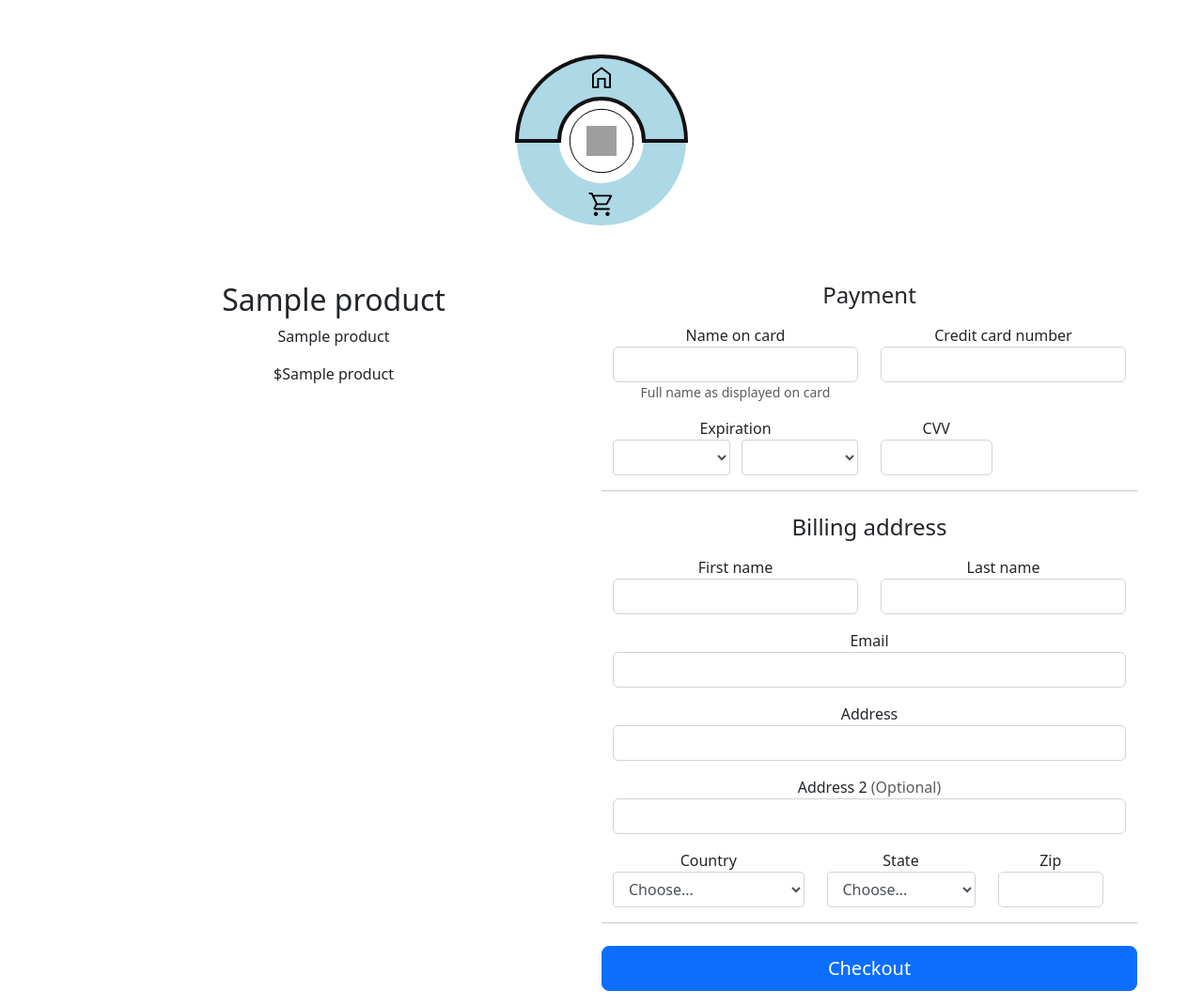
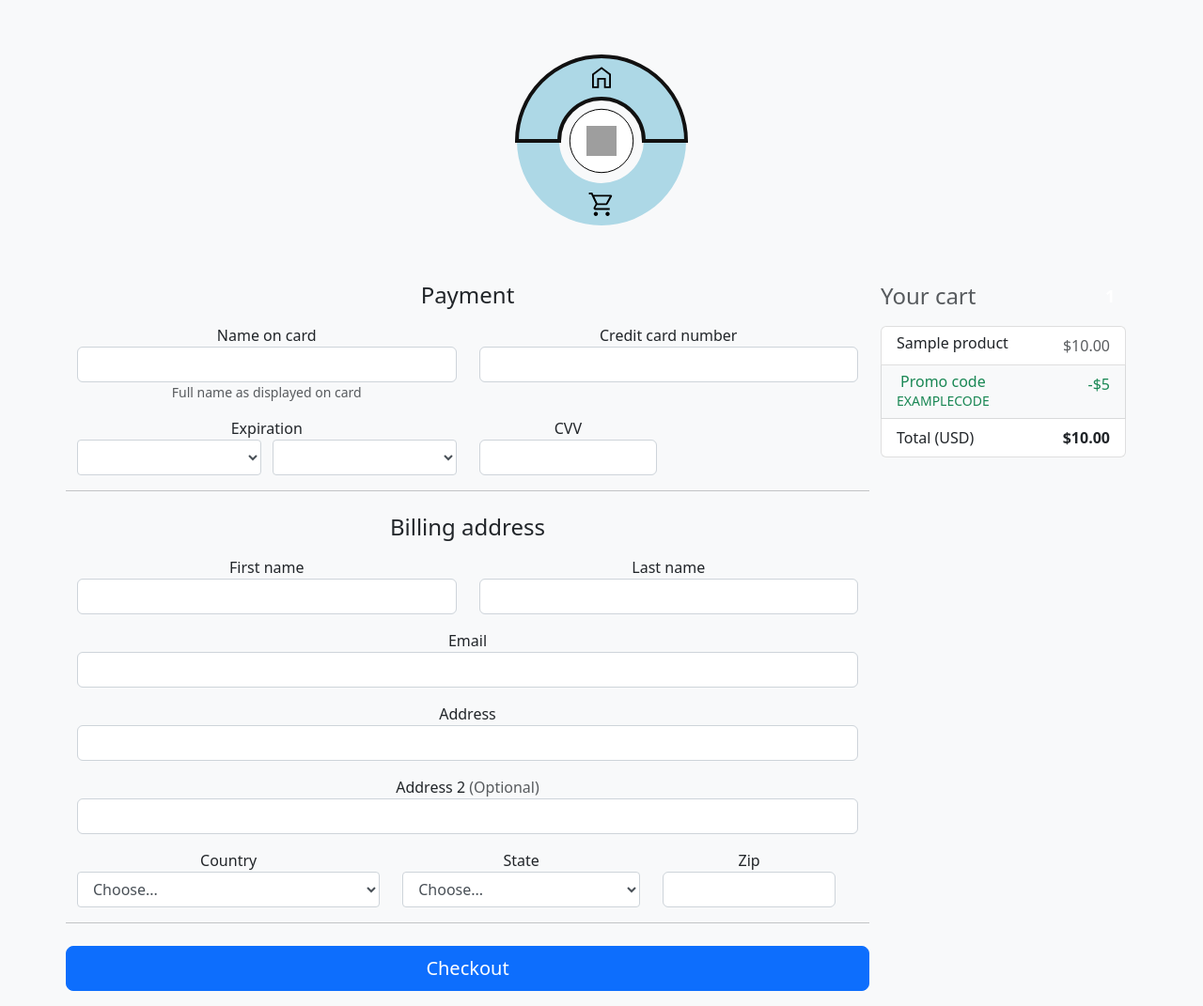
Before and after one commit to EphraimB/paay-demo-checkout-page, a Flask app: template templates/checkout/index.html in a window 1280 px wide. Shown: the whole page at 94% size. Run offline with Flask 2, Linux system fonts and the light colour scheme; the template is opened without the code that fills it: most values are stand-ins (such as "Sample title", 1, 10 or a date in 2020); some libraries are stand-ins or nearby versions; grey boxes are pictures that could not be loaded.

Commit message:
Added the checkout.

```diff
--- a/templates/base.html
+++ b/templates/base.html
@@ -7,7 +7,7 @@
         <script src="{{ url_for('static', filename='wheelnav.js-1.8.0/wheelnav.js') }}"></script>
         <meta name="viewport" content="width=device-width, initial-scale=1.0">
     </head>
-    <body>
+    <body class="bg-light">
       <div class="container">
         <nav>
             <div id="divWheel" data-wheelnav
--- a/templates/checkout/index.html
+++ b/templates/checkout/index.html
@@ -2,12 +2,32 @@
 {% block title %}Checkout{% endblock %}
 {% block content %}
     <div class="row">
-        <div class="col-lg-6">
-            <h2>{{ product[1] }}</h2>
-            <p>{{ product[2] }}</p>
-            <p>${{ product[5] }}</p>
+    <div class="col-md-3 order-md-2 mb-4">
+          <h4 class="d-flex justify-content-between align-items-center mb-3">
+            <span class="text-muted">Your cart</span>
+            <span class="badge badge-secondary badge-pill">1</span>
+          </h4>
+          <ul class="list-group mb-3">
+            <li class="list-group-item d-flex justify-content-between lh-condensed">
+              <div>
+                <h6 class="my-0">{{ product[1] }}</h6>
+              </div>
+              <span class="text-muted">${{ "{:.2f}".format(product[5]) }}</span>
+            </li>
+            <li class="list-group-item d-flex justify-content-between bg-light">
+              <div class="text-success">
+                <h6 class="my-0">Promo code</h6>
+                <small>EXAMPLECODE</small>
+              </div>
+              <span class="text-success">-$5</span>
+            </li>
+            <li class="list-group-item d-flex justify-content-between">
+              <span>Total (USD)</span>
+              <strong>${{ "{:.2f}".format(product[5] - 5 )}}</strong>
+            </li>
+          </ul>
         </div>
-        <div class="col-lg-6">
+        <div class="col-md-9">
             <form id="billing-form" action="addToCart" method="post">
                 <h4 class="mb-3">Payment</h4>
                 <div class="row payment">
@@ -192,4 +212,5 @@
                 </div>
             </form>
         </div>
+    </div>
     {% endblock %}
```
